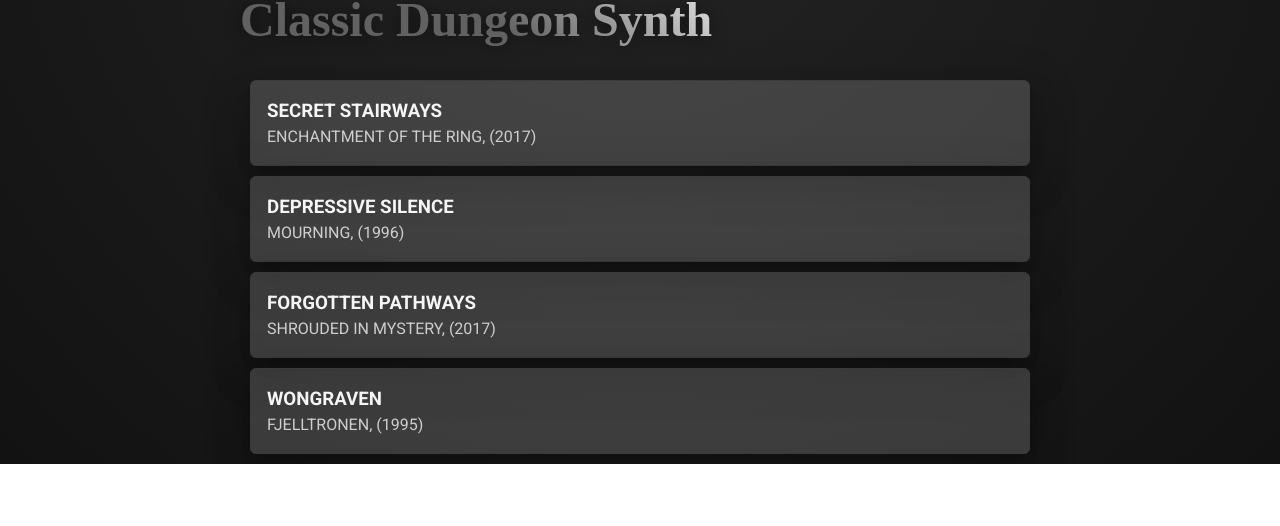
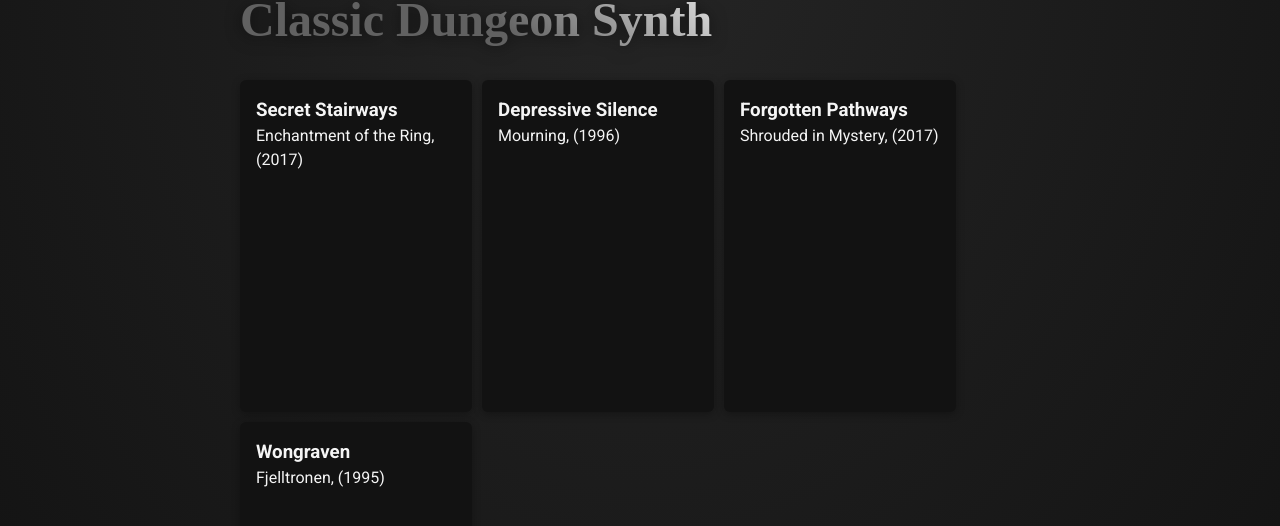
Before and after one commit to flovelace/delve-into-the-dungeon-react, a React (Vite) app: page / in a window 1280 px wide. Shown: the part 871-1397 px from the top of the page. Before the commit the page ends 1335 px from the top, so only its background shows below. Built offline with nearby package versions, Linux system fonts and the light colour scheme; a web font is replaced by a local one.

Commit message:
Updating card design.

```diff
--- a/src/components/Card.jsx
+++ b/src/components/Card.jsx
@@ -1,8 +1,10 @@
 export default function Card({ project, content }) {
   return (
-    <div className="card">
-      <h3>{project}</h3>
-      <p>{content}</p>
+    <div className="card-container">
+      <div className="card">
+        <h3>{project}</h3>
+        <p>{content}</p>
+      </div>
     </div>
   );
 }
--- a/src/components/ClassicsSection.jsx
+++ b/src/components/ClassicsSection.jsx
@@ -5,15 +5,15 @@ import { CLASSICS_CARD_DATA } from '../data';
 export default function ClassicsSection() {
   return (
     <Section title="Classic Dungeon Synth" id="classics">
-      <ul>
+      <div className="cards-container">
         {CLASSICS_CARD_DATA.map((classicItem, index) => (
           <Card
             key={index}
             project={classicItem.project}
             content={`${classicItem.release}, (${classicItem.year})`}
-          ></Card>
+          />
         ))}
-      </ul>
+      </div>
     </Section>
   );
 }
--- a/src/index.css
+++ b/src/index.css
@@ -134,20 +134,20 @@ main h2 {
   filter: drop-shadow(0 2px 8px rgba(0, 0, 0, 0.5));
 }
 
-.card {
-  flex: 0 0 200px;
-  margin: 10px;
-  padding: 1rem;
-  border: 1px solid rgb(59, 59, 59);
-  border-radius: 6px;
-  color: #cecece;
-  text-transform: uppercase;
-  background-color: hsla(0, 100%, 100%, 0.16);
-  box-shadow: 0px 24px 38px 3px hsla(0, 0%, 0%, 0.14),
-    0px 9px 46px 8px hsla(0, 0%, 0%, 0.12),
-    0px 11px 15px -7px hsla(0, 0%, 0%, 0.2);
+.cards-container {
+  display: flex;
+  flex-wrap: wrap;
+  gap: 10px;
 }
 
-.card h3 {
+.card {
+  flex: 1;
+  padding: 1rem;
+  height: 300px;
+  min-width: 200px;
+  max-width: 200px;
+  border-radius: 6px;
   color: #f5f5f5;
+  background-color: #121212;
+  box-shadow: 0 2px 8px rgba(0, 0, 0, 0.3);
 }
```
